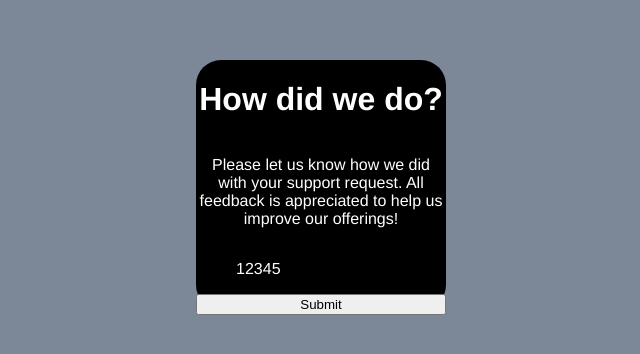
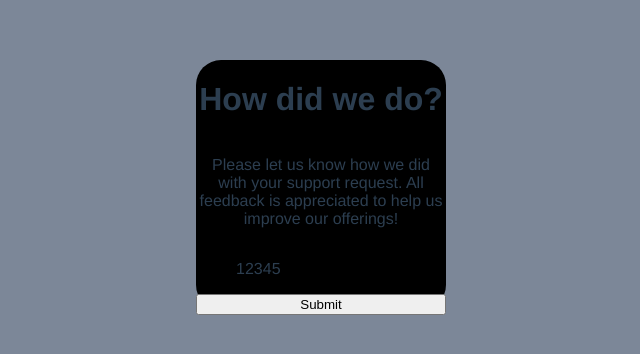
Before and after one commit to noHacksReq/interactive-rating-component, a Vue app: page / in a window 1280 px wide. Shown: the top 354 px of the page, without its empty margins (319-959 px from the left). Built offline with nearby package versions, Linux system fonts and the light colour scheme.

Commit message:
added some styles to card front

```diff
--- a/src/components/MainComp.vue
+++ b/src/components/MainComp.vue
@@ -14,7 +14,7 @@ export default {
 </script>
 
 <template>
-  <div class="mainCardFront"
+  <div class="card front"
   v-if="cardFrontSide">
     <h1>How did we do?</h1>
     <p>Please let us know how we did with your support request. All feedback is appreciated to help us improve our offerings!</p>
@@ -27,7 +27,7 @@ export default {
     </ul>
     <button @click="flipCard">Submit</button>
   </div>
-  <div class="mainCardBack"
+  <div class="card back"
   v-else>
     <h1>back of card</h1>
     <button @click="flipCard">Submit</button>
@@ -41,13 +41,18 @@ export default {
     display: flex;
   }
 
-  .mainCardFront {
+  .card {
     height: 250px;
     width: 250px;
-    color: white;
     background-color: black;
     border-radius: 25px;
     display: flex;
     flex-direction: column;
   }
+
+  .mainCardFront {
+
+    color: white;
+
+  }
 </style>
```
